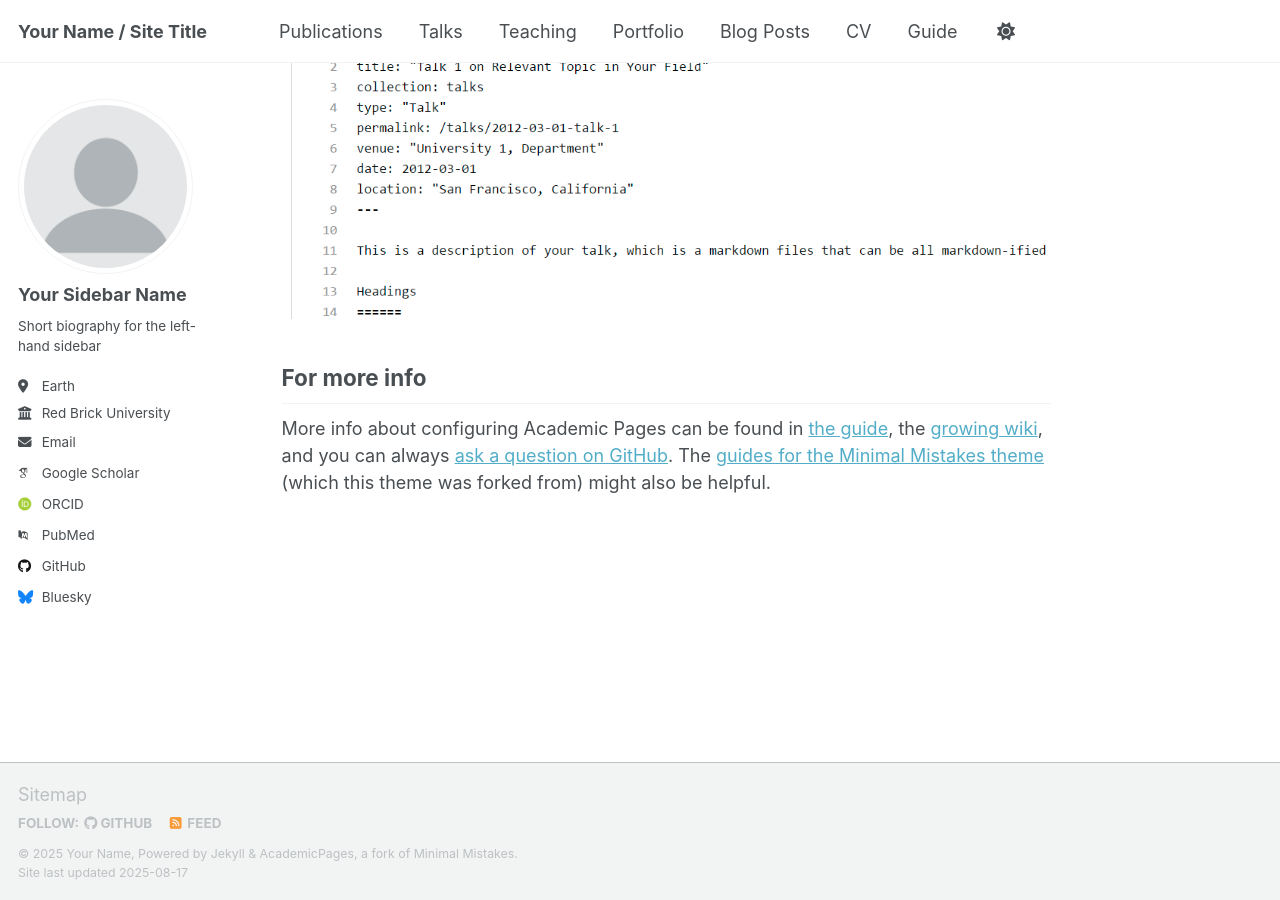
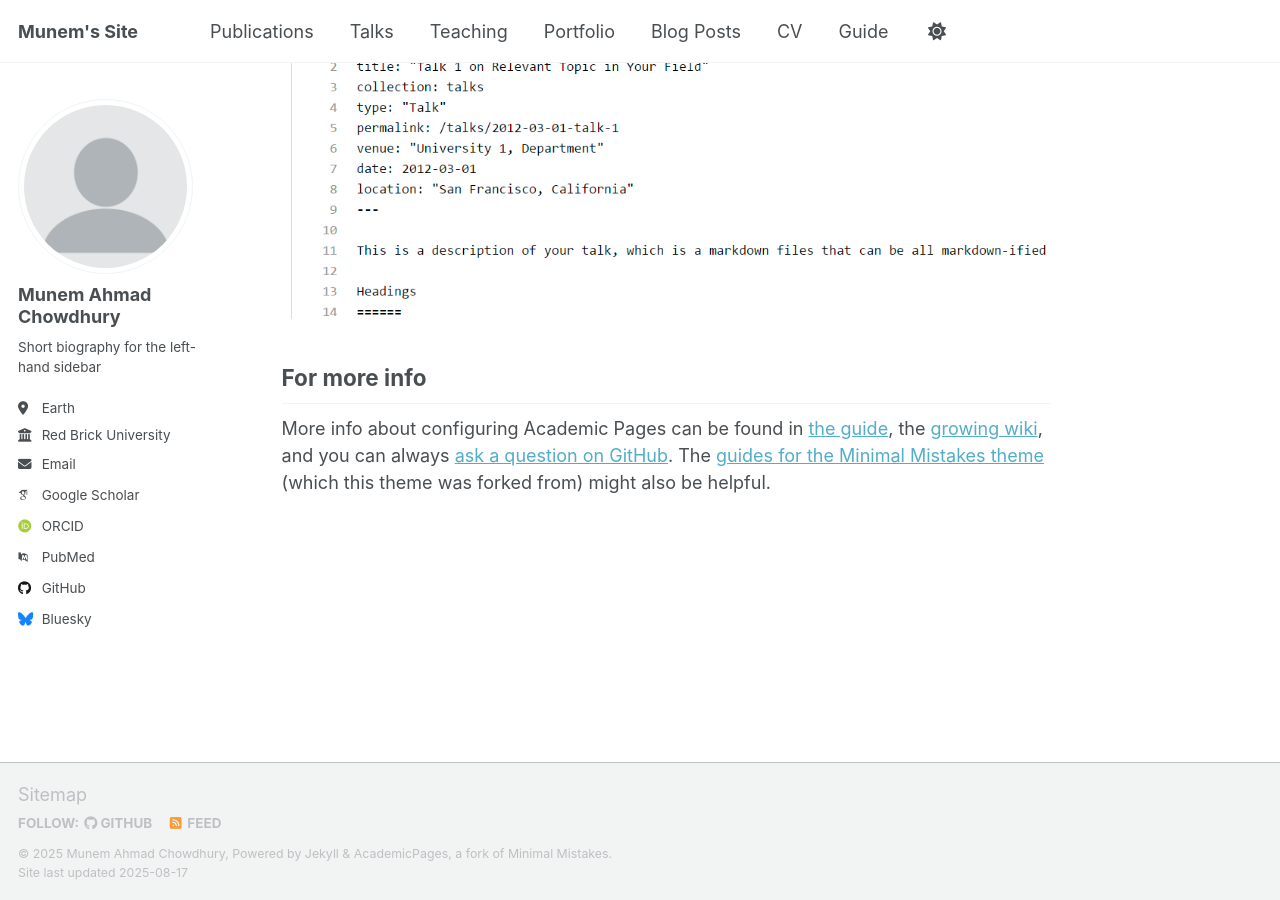
Before and after one commit to munemahmad/munemahmad.github.io, a Jekyll site: the page built from _pages/about.md, in a window 1280 px wide and 900 px high, scrolled down 2880 px. Built offline with Jekyll 4.4.1, drawn with Linux system fonts in a browser that asks for light colours; some web fonts are replaced; a script that is not in the unit is left out.

Commit message:
Update _config.yml

```diff
--- a/_config.yml
+++ b/_config.yml
@@ -9,13 +9,13 @@
 # Basic Site Settings
 locale                   : "en-US"
 site_theme               : "default" # Currently available options are "default", "air"
-title                    : "Your Name / Site Title"
+title                    : "Munem's Site"
 title_separator          : "-"
-name                     : &name "Your Name"
+name                     : &name "Munem Ahmad Chowdhury"
 description              : &description "personal description"
-url                      : https://academicpages.github.io # the base hostname & protocol for your site e.g. "https://[your GitHub username].github.io" or if you already have some other page hosted on Github then use "https://[your GitHub username].github.io/[Your Repo Name]"
+url                      : https://munemahmadchowdhury.github.io # the base hostname & protocol for your site e.g. "https://[your GitHub username].github.io" or if you already have some other page hosted on Github then use "https://[your GitHub username].github.io/[Your Repo Name]"
 baseurl                  : "" # the subpath of your site, e.g. "/blog"
-repository               : "academicpages/academicpages.github.io"
+repository               : "munemahmadchowdhury/munemahmadchowdhury.github.io"
 
 # Site Author - The following control what appear as part of the author content on the side bar.
 #               If a field is blank the icon and link will not appear, otherwise it will be shown.
@@ -23,7 +23,7 @@ repository               : "academicpages/academicpages.github.io"
 author:
   # Biographic information
   avatar           : "profile.png"
-  name             : "Your Sidebar Name"
+  name             : "Munem Ahmad Chowdhury"
   pronouns         : # example: "she/her"
   bio              : "Short biography for the left-hand sidebar"
   location         : "Earth"
```
